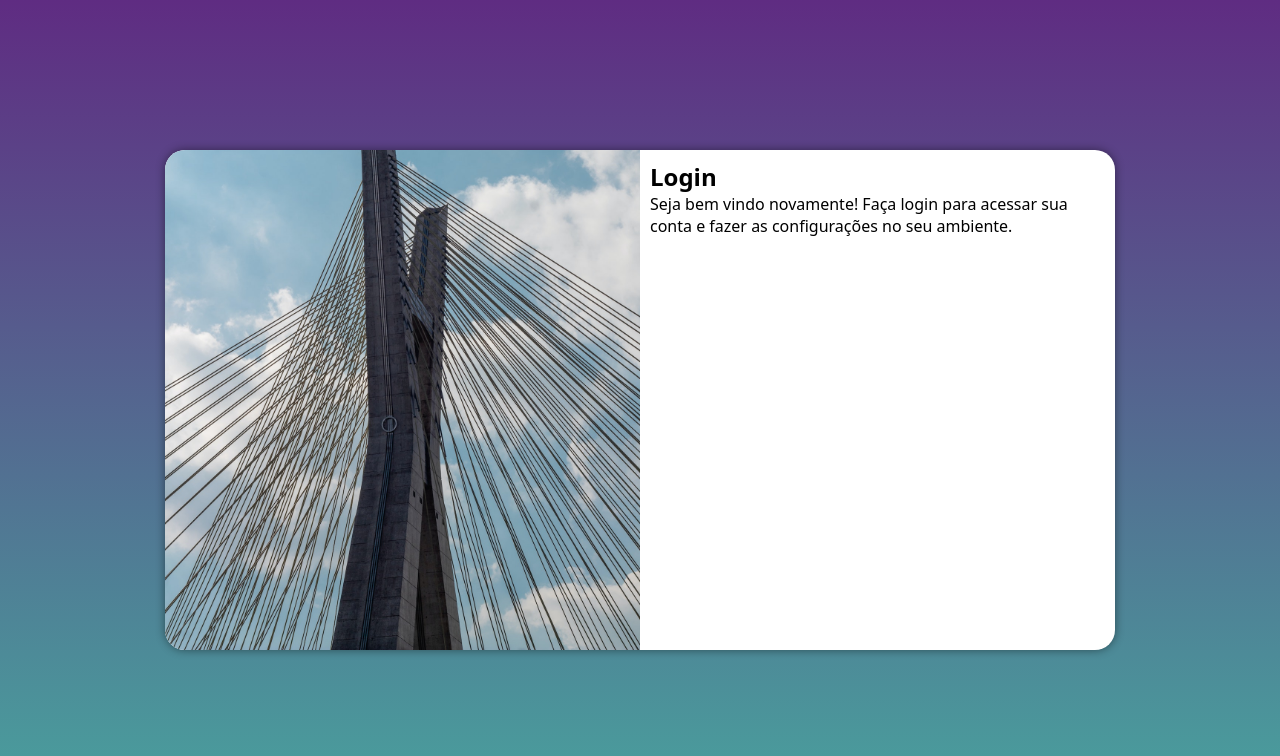
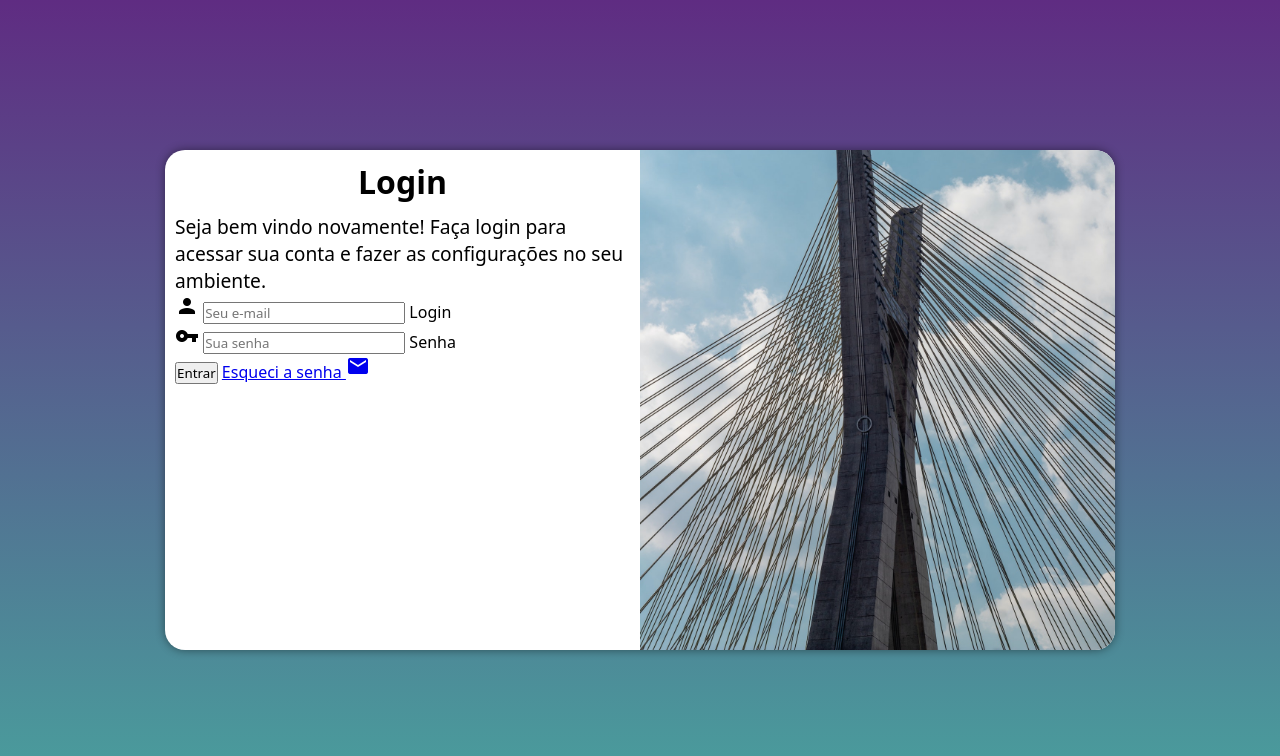
Before and after one commit to GabrielBonavolunta/projeto-login, a plain HTML site: page index.html in a window 1280 px wide. Drawn offline with Linux system fonts and the light colour scheme.

Commit message:
Criação do formulário

```diff
--- a/estilos/media-query.css
+++ b/estilos/media-query.css
@@ -35,13 +35,21 @@
         section#login > div#imagem{
             width: 50%;
             height: 100%;
-            float: left;
+            float: right;
         }
 
 
         section#login > div#formulario{
             width: 50%;
             height: 100%;
-            float: right;
+            float: left;
+        }
+
+        div#formulario > h1 {
+            font-size: 2em;
+        }
+
+        div#formulario > p {
+            font-size: 1.2em;
         }
 }
--- a/estilos/style.css
+++ b/estilos/style.css
@@ -54,3 +54,12 @@ section#login > div#formulario{
     padding: 10px;
     display: block;
 }
+
+div#formulario > h1{
+    text-align: center;
+    margin-bottom: 10px;
+}
+
+div#formulario > p {
+    font-size: 0.8em;
+}
--- a/index.html
+++ b/index.html
@@ -4,6 +4,7 @@
     <meta charset="UTF-8">
     <meta http-equiv="X-UA-Compatible" content="IE=edge">
     <meta name="viewport" content="width=device-width, initial-scale=1.0">
+    <link href="https://fonts.googleapis.com/icon?family=Material+Icons" rel="stylesheet">
     <link rel="stylesheet" href="estilos/style.css">
     <link rel="stylesheet" href="estilos/media-query.css">
     <title>Login</title>
@@ -17,7 +18,21 @@
             <div id="formulario">
                 <h1>Login</h1>
                 <p>Seja bem vindo novamente! Faça login para acessar sua conta e fazer as configurações no seu ambiente.</p>
-                <form action="login.php" method="POST"></form>
+                <form action="login.php" method="POST" autocomplete="on">
+                    <div class="campo">
+                        <i class="material-icons">person</i>
+                        <input type="email" name="login" id="ilogin" placeholder="Seu e-mail" autocomplete="email" required maxlength="30">
+                        <label for="ilogin">Login</label>
+                    </div>
+                    <div class="campo">
+                        <i class="material-icons">vpn_key</i>
+                        <input type="password" name="senha" id="isenha" placeholder="Sua senha" autocomplete="current-password" required minlength="8" maxlength="20">
+                        <label for="isenha">Senha</label>
+                    </div>
+
+                    <input type="submit" value="Entrar">
+                    <a href="esqueci.html">Esqueci a senha <i class="material-icons">mail</i></a>
+                </form>
             </div>
         </section>
     </main>
```
